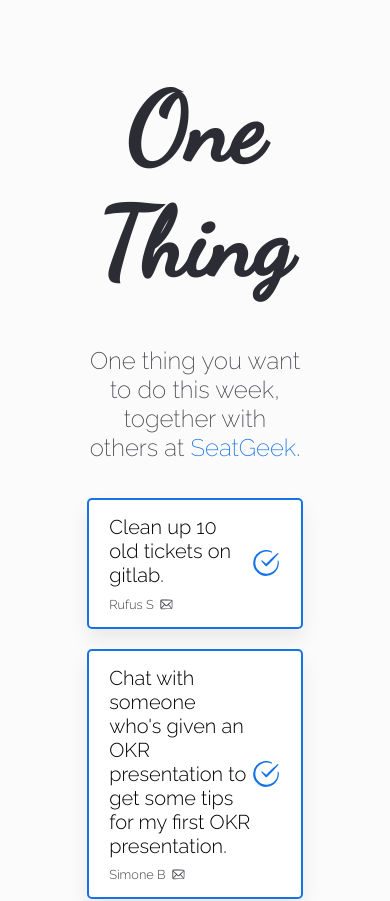
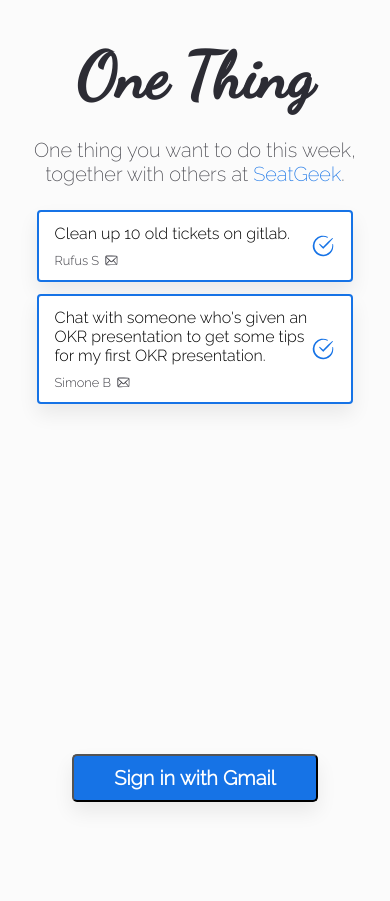
Before and after one commit to zhammer/one-thing, a React (Create React App) app: page /login in a window 390 px wide. Shown: the top 901 px of the page. After the commit the page ends 844 px from the top, so only its background shows below. Built offline with nearby package versions, Linux system fonts and the light colour scheme.

Commit message:
[wip] mobile first css

```diff
--- a/src/components/Page/index.tsx
+++ b/src/components/Page/index.tsx
@@ -8,9 +8,13 @@ const fadein = keyframes`
 `
 
 const Base = styled.div`
-  width: 55%;
+  width: 90%;
   margin: 0 auto;
   animation: ${fadein} .25s linear both;
+
+  @media screen and (min-width: ${mobileBreakpoint}) {
+    width: 55%;
+  }
 `;
 
 const WithoutNav = styled(Base)``;
--- a/src/components/Subtitle/index.tsx
+++ b/src/components/Subtitle/index.tsx
@@ -2,11 +2,15 @@ import styled from "../../custom/styled-components";
 
 const Subtitle = styled.h2`
   color: ${props => props.theme.secondary};
-  font-size: 1.5rem;
+  font-size: 1.25rem;
   font-weight: 200;
   margin-left: auto;
   margin-right: auto;
   text-align: center;
+
+  @media screen and (min-width: 35em) {
+    font-size: 1.5rem;
+  }
 `;
 
 export default Subtitle;
--- a/src/components/Thing/Thing.styles.ts
+++ b/src/components/Thing/Thing.styles.ts
@@ -8,7 +8,7 @@ interface ContainerProps {
 export const Container = styled.div<ContainerProps>`
   display: flex;
   justify-content: space-between;
-  font-size: 1.25rem;
+  font-size: 1rem;
   font-weight: 300;
   background: white;
   padding: .75em 1em;
@@ -17,8 +17,15 @@ export const Container = styled.div<ContainerProps>`
   width: 80%;
   box-shadow: 0 10px 20px rgba(0, 0, 0, 0.075);
 
+  @media screen and (min-width: 35em) {
+    font-size: 1.25rem;
+  }
+
   & + & {
-    margin-top: 1em;
+    margin-top: .75em;
+    @media screen and (min-width: 35em) {
+      margin-top: 1em;
+    }
   }
 `;
 
--- a/src/components/Title/index.tsx
+++ b/src/components/Title/index.tsx
@@ -4,9 +4,14 @@ const Title = styled.h1`
   color: ${props => props.theme.primary};
   font-family: 'Dancing Script', cursive;
   text-align: center;
-  font-size: 6rem;
+  font-size: 4rem;
   margin: 0;
-  padding: .75em 0 .25em;
+  padding: .6em 0 .1em;
+
+  @media screen and (min-width: 35em) {
+    padding: .75em 0 .25em;
+    font-size: 6rem;
+  }
 `;
 
 export default Title;
--- a/src/pages/LoginPage/LoginPage.styles.ts
+++ b/src/pages/LoginPage/LoginPage.styles.ts
@@ -12,12 +12,16 @@ const fadedrop = keyframes`
 `;
 
 export const ExampleContainer = styled.div`
-  margin-top: 3em;
+  margin-top: 2em;
+  margin-bottom: 2em;
   display: flex;
   flex-direction: column;
   align-items: center;
 
-  margin-bottom: 3em;
+  @media screen and (min-width: 35em) {
+    margin-top: 3em;
+    margin-bottom: 3em;
+  }
 
   & > * {
     animation: 1s ${fadedrop} ease both;
```
